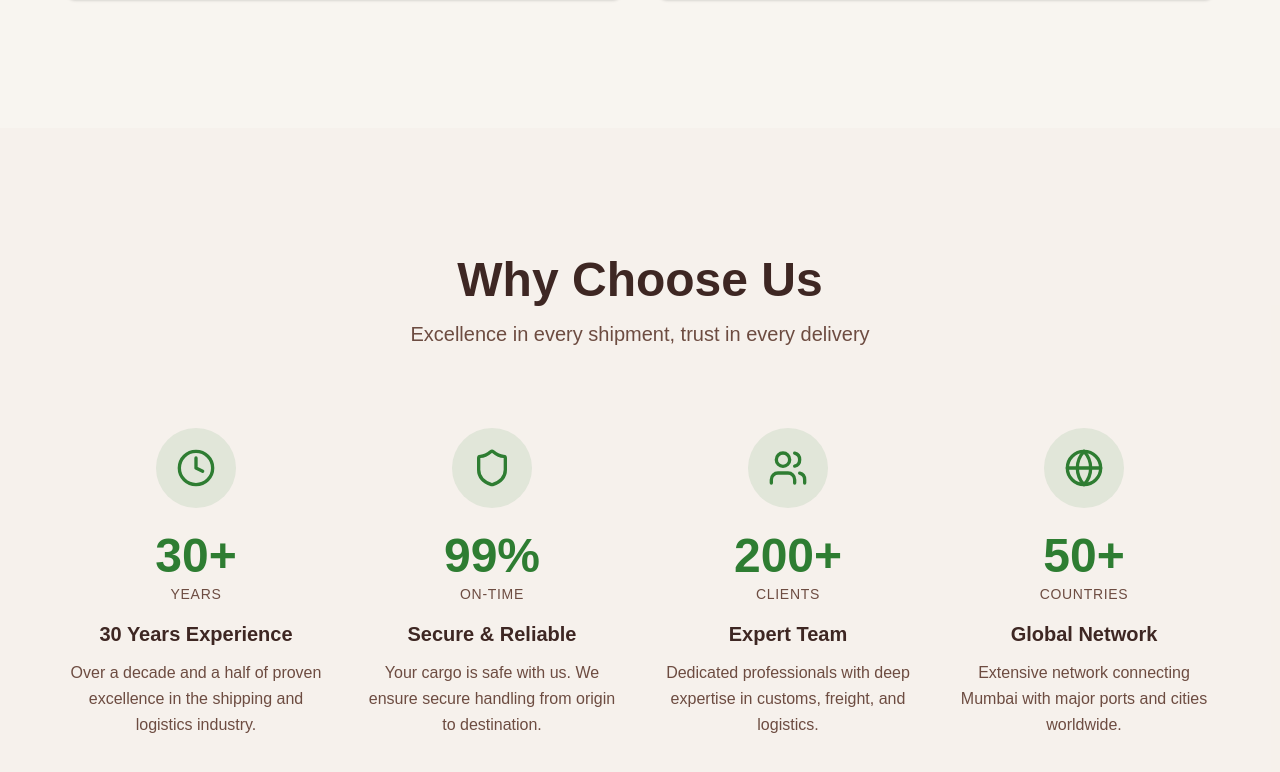
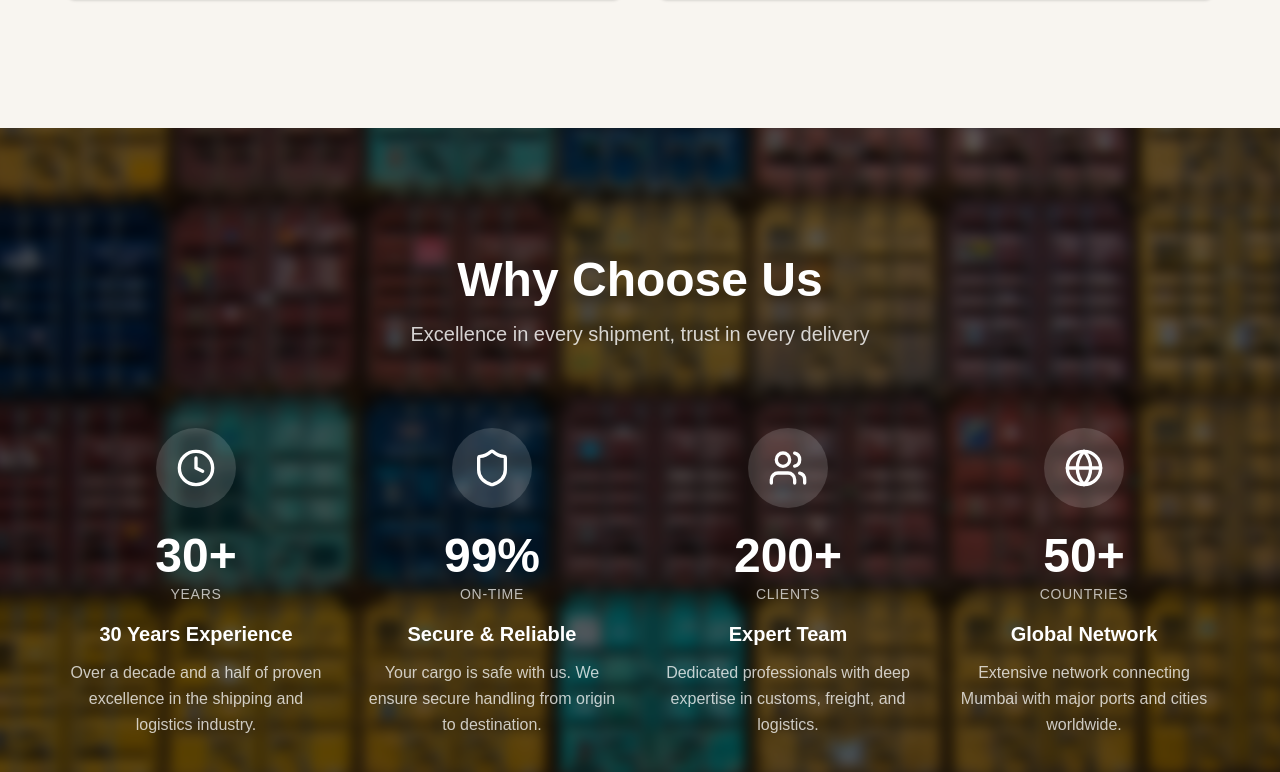
Before and after one commit to DhruvParmar10/mmcWeb, a Next.js app: page /services in a window 1280 px wide. Shown: the part 1728-2500 px from the top of the page. Built offline with nearby package versions, Linux system fonts and the light colour scheme.

Commit message:
Refactor code structure for improved readability and maintainability

```diff
--- a/src/app/services/page.tsx
+++ b/src/app/services/page.tsx
@@ -185,7 +185,7 @@ export default function ServicesPage() {
                       {service.description}
                     </p>
                     <Separator />
-                    <ul className="grid grid-cols-2 gap-2">
+                    <ul className="grid grid-cols-1 sm:grid-cols-2 gap-2">
                       {service.features.map((feature, i) => (
                         <li key={i} className="flex items-center gap-2 text-sm">
                           <ArrowRight className="h-3.5 w-3.5 text-primary flex-shrink-0" />
--- a/src/components/affiliations-section.tsx
+++ b/src/components/affiliations-section.tsx
@@ -27,7 +27,7 @@ export const AffiliationsSection = React.forwardRef<
     <section
       ref={ref}
       className={cn(
-        "relative w-full pb-20 md:pb-28 bg-muted/30 overflow-hidden",
+        "relative w-full py-20 md:py-28 bg-muted/30 overflow-hidden",
         className,
       )}
       {...props}
--- a/src/components/cta-section.tsx
+++ b/src/components/cta-section.tsx
@@ -105,7 +105,7 @@ export const CTASection = React.forwardRef<HTMLElement, CTASectionProps>(
                       <h4 className="font-semibold text-foreground mb-1">
                         Email Us
                       </h4>
-                      <p className="text-muted-foreground">
+                      <p className="text-muted-foreground break-all">
                         mukeshparmar@marutilogistics.in
                       </p>
                       <p className="text-sm text-muted-foreground">
--- a/src/components/features-section.tsx
+++ b/src/components/features-section.tsx
@@ -57,10 +57,25 @@ export const FeaturesSection = React.forwardRef<
   return (
     <section
       ref={ref}
-      className={cn("relative w-full py-20 md:py-32 bg-muted/30", className)}
+      className={cn(
+        "relative w-full py-20 md:py-32 overflow-hidden",
+        className,
+      )}
       {...props}
     >
-      <div className="container mx-auto px-6 md:px-12 lg:px-16 max-w-screen-2xl">
+      {/* Blurred background image */}
+      <div
+        className="absolute inset-0 bg-cover bg-center scale-105"
+        style={{
+          backgroundImage: "url('/cargo-ph.avif')",
+          filter: "blur(6px)",
+        }}
+        aria-hidden="true"
+      />
+      {/* Dark overlay for contrast */}
+      <div className="absolute inset-0 bg-black/60" aria-hidden="true" />
+
+      <div className="relative container mx-auto px-6 md:px-12 lg:px-16 max-w-screen-2xl">
         {/* Section Header */}
         <motion.div
           initial={{ opacity: 0, y: 20 }}
@@ -69,10 +84,10 @@ export const FeaturesSection = React.forwardRef<
           transition={{ duration: 0.6 }}
           className="text-center mb-16 md:mb-20"
         >
-          <h2 className="text-3xl md:text-4xl lg:text-5xl font-bold mb-4 text-foreground">
+          <h2 className="text-3xl md:text-4xl lg:text-5xl font-bold mb-4 text-white">
             Why Choose Us
           </h2>
-          <p className="text-lg md:text-xl text-muted-foreground max-w-3xl mx-auto">
+          <p className="text-lg md:text-xl text-white/80 max-w-3xl mx-auto">
             Excellence in every shipment, trust in every delivery
           </p>
         </motion.div>
@@ -90,27 +105,27 @@ export const FeaturesSection = React.forwardRef<
             >
               <div className="text-center">
                 {/* Icon Circle */}
-                <div className="inline-flex items-center justify-center w-20 h-20 rounded-full bg-primary/10 text-primary mb-6">
+                <div className="inline-flex items-center justify-center w-20 h-20 rounded-full bg-white/15 text-white mb-6">
                   {feature.icon}
                 </div>
 
                 {/* Stat */}
                 <div className="mb-4">
-                  <div className="text-4xl md:text-5xl font-bold text-primary mb-1">
+                  <div className="text-4xl md:text-5xl font-bold text-white mb-1">
                     {feature.stat}
                   </div>
-                  <div className="text-sm text-muted-foreground uppercase tracking-wider">
+                  <div className="text-sm text-white/70 uppercase tracking-wider">
                     {feature.statLabel}
                   </div>
                 </div>
 
                 {/* Title */}
-                <h3 className="text-xl font-semibold mb-3 text-foreground">
+                <h3 className="text-xl font-semibold mb-3 text-white">
                   {feature.title}
                 </h3>
 
                 {/* Description */}
-                <p className="text-muted-foreground leading-relaxed">
+                <p className="text-white/75 leading-relaxed">
                   {feature.description}
                 </p>
               </div>
--- a/src/components/footer.tsx
+++ b/src/components/footer.tsx
@@ -204,7 +204,7 @@ export const Footer = React.forwardRef<HTMLElement, FooterProps>(
                   <div>
                     <a
                       href="mailto:mukeshparmar@marutilogistics.in"
-                      className="text-sm text-muted-foreground hover:text-primary transition-colors"
+                      className="text-sm text-muted-foreground hover:text-primary transition-colors break-all"
                     >
                       mukeshparmar@marutilogistics.in
                     </a>
--- a/src/components/hero-section.tsx
+++ b/src/components/hero-section.tsx
@@ -108,12 +108,12 @@ export const HeroSection = React.forwardRef<HTMLDivElement, HeroSectionProps>(
           <div className="absolute bottom-0 left-0 right-0 h-2/5 bg-gradient-to-t from-black/50 to-transparent pointer-events-none" />
 
           {/* Stats + scroll button overlaid at the bottom */}
-          <div className="absolute bottom-0 left-0 right-0 px-8 md:px-14 pb-10 flex flex-wrap items-end justify-between gap-6">
+          <div className="absolute bottom-0 left-0 right-0 px-4 md:px-8 lg:px-14 pb-6 md:pb-10 flex flex-wrap items-end justify-between gap-4 md:gap-6">
             <motion.div
               initial={{ opacity: 0 }}
               animate={{ opacity: 1 }}
               transition={{ duration: 0.6, delay: 0.8 }}
-              className="flex flex-wrap gap-10 md:gap-16"
+              className="flex flex-wrap gap-6 md:gap-10 lg:gap-16"
             >
               {stats.map((stat, i) => (
                 <motion.div
@@ -122,7 +122,7 @@ export const HeroSection = React.forwardRef<HTMLDivElement, HeroSectionProps>(
                   animate={{ opacity: 1, y: 0 }}
                   transition={{ duration: 0.5, delay: 0.85 + i * 0.1 }}
                 >
-                  <div className="text-4xl md:text-5xl font-black text-white leading-none mb-2">
+                  <div className="text-3xl md:text-4xl lg:text-5xl font-black text-white leading-none mb-1 md:mb-2">
                     {stat.value}
                   </div>
                   <div className="text-xs md:text-sm text-white/70 font-medium">
--- a/src/components/maruti-navbar.tsx
+++ b/src/components/maruti-navbar.tsx
@@ -168,7 +168,7 @@ export const MarutiNavbar = React.forwardRef<HTMLElement, MarutiNavbarProps>(
       >
         <div className="container mx-auto flex max-w-screen-2xl items-center justify-between gap-4 py-2">
           {/* Left side - Logo */}
-          <div className="flex flex-1 items-center gap-2">
+          <div className="flex flex-1 min-w-0 items-center gap-2">
             {/* Mobile menu trigger */}
             {isMobile && (
               <Popover>
@@ -226,8 +226,12 @@ export const MarutiNavbar = React.forwardRef<HTMLElement, MarutiNavbarProps>(
                 strokeWidth={2}
               />
               <div className="flex flex-col">
-                <span className="font-bold text-lg leading-tight">
-                  Maruti Mumbai Cargo <br></br>Pvt. Ltd.
+                <span className="font-bold text-xs sm:text-sm md:text-base lg:text-lg leading-tight">
+                  Maruti Mumbai Cargo{" "}
+                  <span className="hidden sm:inline">
+                    <br />
+                    Pvt. Ltd.
+                  </span>
                 </span>
                 <span
                   className={cn(
@@ -275,7 +279,7 @@ export const MarutiNavbar = React.forwardRef<HTMLElement, MarutiNavbarProps>(
           )}
 
           {/* Right side - CTA buttons */}
-          <div className="flex flex-1 items-center justify-end gap-3">
+          <div className="flex shrink-0 md:flex-1 items-center justify-end gap-3">
             <Button
               size="sm"
               className="text-sm font-medium px-4 h-9 rounded-md shadow-sm bg-primary text-primary-foreground hover:bg-primary/90"
```
Also changed, not shown: public/cargo-ph.avif (added).
